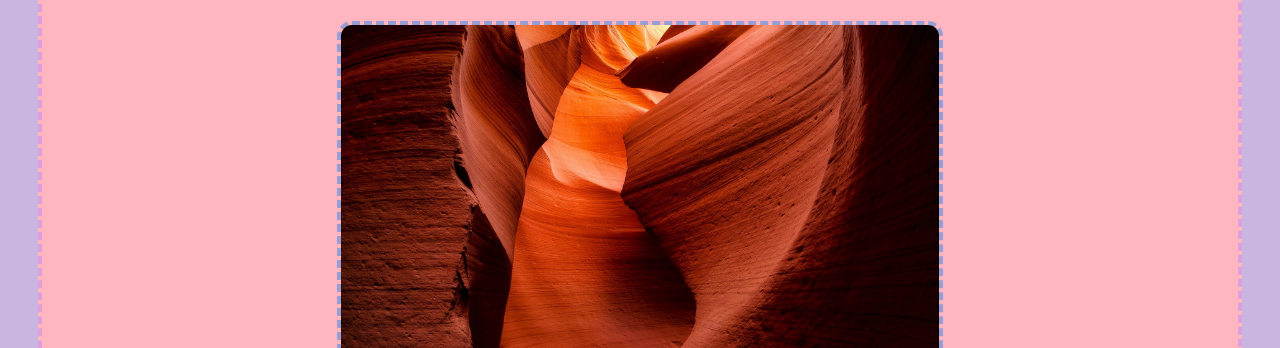
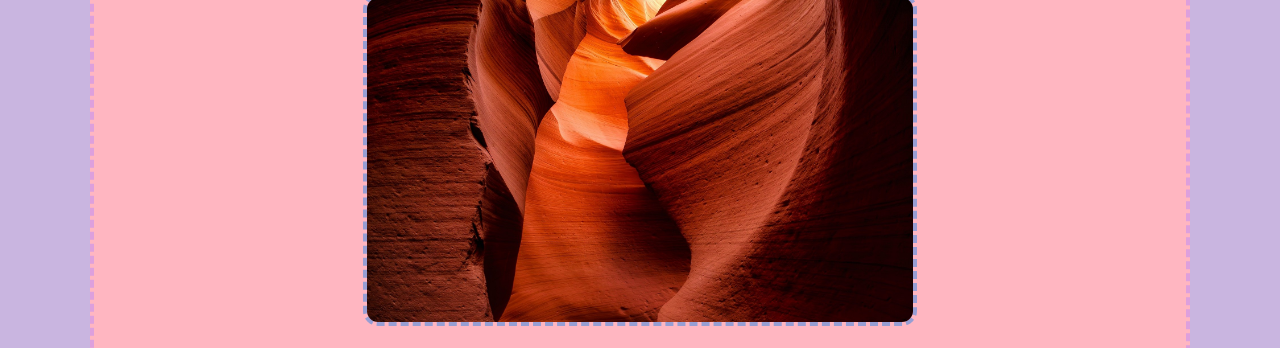
Before and after one commit to MisczConfed/class6demo, a website: page index.html in a window 1280 px wide. Shown: the part 141-489 px from the top of the page. Drawn offline with Linux system fonts and the light colour scheme.

Commit message:
arewethereyet

```diff
--- a/sass/_base.scss
+++ b/sass/_base.scss
@@ -7,7 +7,7 @@ body {
 
 }
 main {
-    margin: 3vw 3vw;
+    margin: 3vw 7vw;
     background-color: lightpink;
     border: 4px;
     border-style: dashed;
--- a/sass/_corners.scss
+++ b/sass/_corners.scss
@@ -6,6 +6,7 @@
     border-style: dashed;
     border-color: var(--color_blue);
     text-align: center;
+    margin-bottom: 20px;
 }
 
 .rounded {
--- a/sass/_mixins.scss
+++ b/sass/_mixins.scss
@@ -8,6 +8,7 @@
     border: 5px;
     text-align: center;
     padding: 10px;
+    margin-top: 0;
 
 }
 
```
Also changed, not shown: css/style.css, 1 other file.
